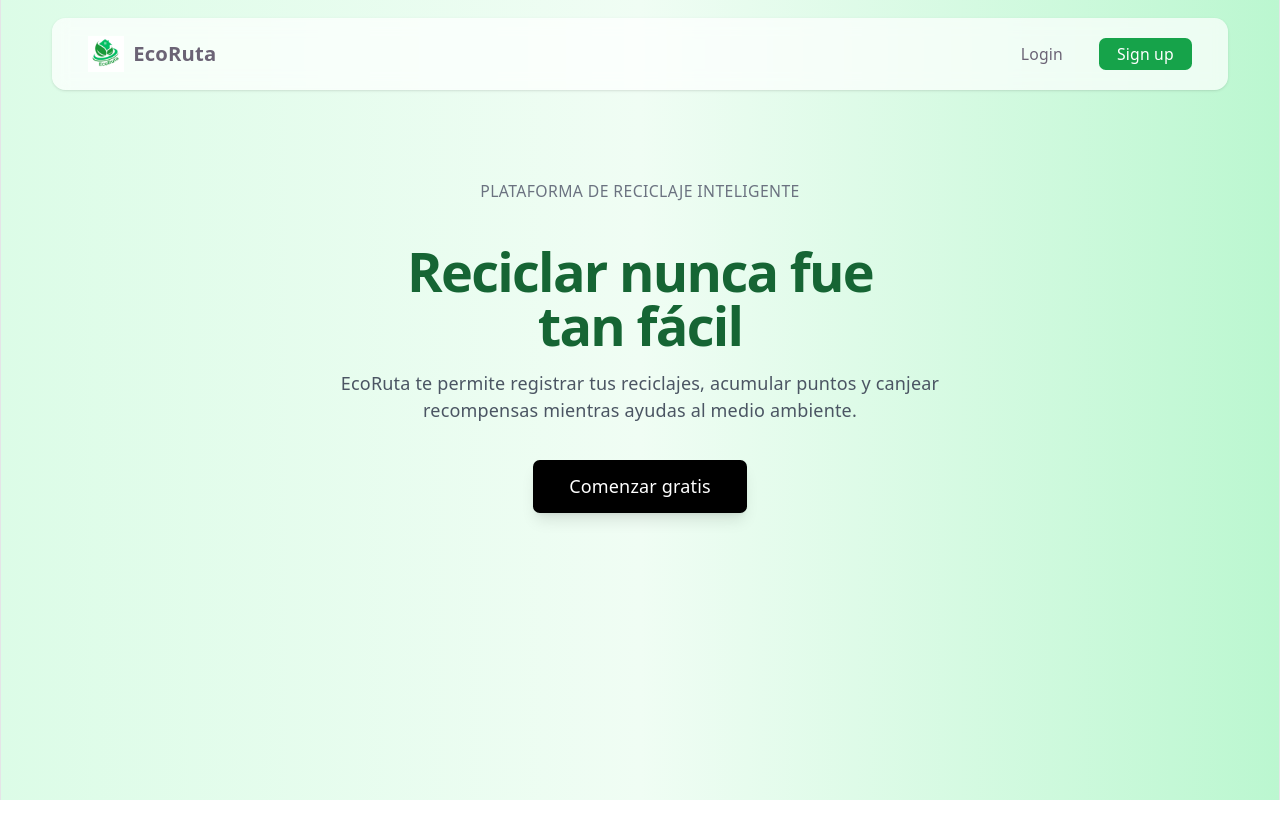
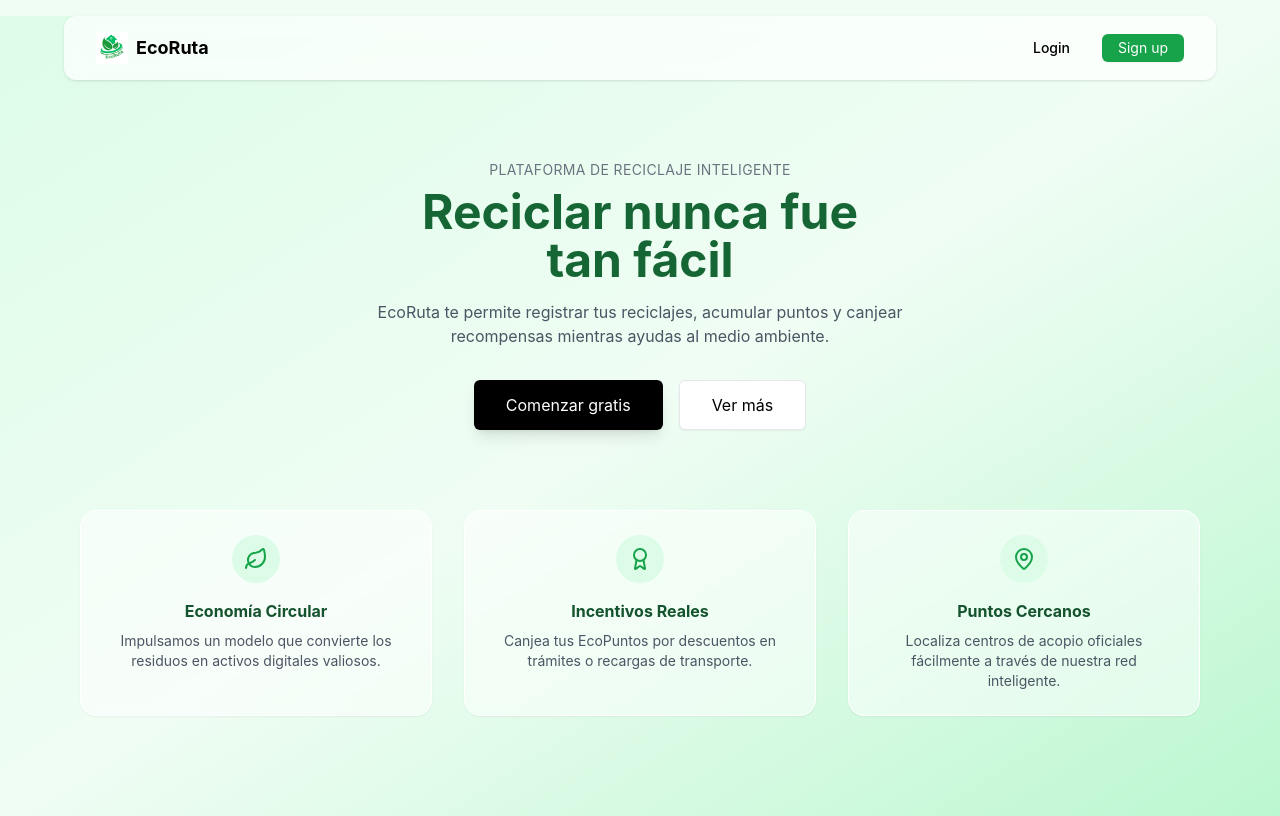
Before and after one commit to CanoJS/EcoRuta, a React (Vite) app: page / in a window 1280 px wide. Built offline with nearby package versions, Linux system fonts and the light colour scheme.

Commit message:
Mejora de home

```diff
--- a/package.json
+++ b/package.json
@@ -10,6 +10,7 @@
     "preview": "vite preview"
   },
   "dependencies": {
+    "lucide-react": "^1.8.0",
     "react": "^19.2.4",
     "react-dom": "^19.2.4"
   },
--- a/src/index.css
+++ b/src/index.css
@@ -2,120 +2,23 @@
 @tailwind components;
 @tailwind utilities;
 
-html, body, #root {
-  height: 100%;
+
+html, body {
   margin: 0;
   padding: 0;
+  min-height: 100%;
+  background-color: #f0fdf4;
+}
+
+#root {
+  width: 100%;
+  margin: 0;
+  padding: 0;
+  display: block;
 }
 
 :root {
-  --text: #6b6375;
-  --text-h: #08060d;
-  --bg: #fff;
-  --border: #e5e4e7;
-  --code-bg: #f4f3ec;
-  --accent: #aa3bff;
-  --accent-bg: rgba(170, 59, 255, 0.1);
-  --accent-border: rgba(170, 59, 255, 0.5);
-  --social-bg: rgba(244, 243, 236, 0.5);
-  --shadow:
-    rgba(0, 0, 0, 0.1) 0 10px 15px -3px, rgba(0, 0, 0, 0.05) 0 4px 6px -2px;
-
-  --sans: system-ui, 'Segoe UI', Roboto, sans-serif;
-  --heading: system-ui, 'Segoe UI', Roboto, sans-serif;
-  --mono: ui-monospace, Consolas, monospace;
-
-  font: 18px/145% var(--sans);
-  letter-spacing: 0.18px;
-  color-scheme: light dark;
-  color: var(--text);
-  background: var(--bg);
-  font-synthesis: none;
-  text-rendering: optimizeLegibility;
-  -webkit-font-smoothing: antialiased;
-  -moz-osx-font-smoothing: grayscale;
-
-  @media (max-width: 1024px) {
-    font-size: 16px;
-  }
+  font-family: Inter, system-ui, Avenir, Helvetica, Arial, sans-serif;
+  line-height: 1.5;
+  font-weight: 400;
 }
-
-@media (prefers-color-scheme: dark) {
-  :root {
-    --text: #9ca3af;
-    --text-h: #f3f4f6;
-    --bg: #16171d;
-    --border: #2e303a;
-    --code-bg: #1f2028;
-    --accent: #c084fc;
-    --accent-bg: rgba(192, 132, 252, 0.15);
-    --accent-border: rgba(192, 132, 252, 0.5);
-    --social-bg: rgba(47, 48, 58, 0.5);
-    --shadow:
-      rgba(0, 0, 0, 0.4) 0 10px 15px -3px, rgba(0, 0, 0, 0.25) 0 4px 6px -2px;
-  }
-
-  #social .button-icon {
-    filter: invert(1) brightness(2);
-  }
-}
-
-#root {
-  width: 1800px;
-  max-width: 100%;
-  margin: 0 auto;
-  text-align: center;
-  border-inline: 1px solid var(--border);
-  min-height: 100svh;
-  display: flex;
-  flex-direction: column;
-  box-sizing: border-box;
-}
-
-body {
-  margin: 0;
-}
-
-h1,
-h2 {
-  font-family: var(--heading);
-  font-weight: 500;
-  color: var(--text-h);
-}
-
-h1 {
-  font-size: 56px;
-  letter-spacing: -1.68px;
-  margin: 32px 0;
-  @media (max-width: 1024px) {
-    font-size: 36px;
-    margin: 20px 0;
-  }
-}
-h2 {
-  font-size: 24px;
-  line-height: 118%;
-  letter-spacing: -0.24px;
-  margin: 0 0 8px;
-  @media (max-width: 1024px) {
-    font-size: 20px;
-  }
-}
-p {
-  margin: 0;
-}
-
-code,
-.counter {
-  font-family: var(--mono);
-  display: inline-flex;
-  border-radius: 4px;
-  color: var(--text-h);
-}
-
-code {
-  font-size: 15px;
-  line-height: 135%;
-  padding: 4px 8px;
-  background: var(--code-bg);
-}
--- a/src/pages/Home.tsx
+++ b/src/pages/Home.tsx
@@ -1,4 +1,5 @@
 import logo from "../assets/logo.jpeg";
+import { Leaf, Award, MapPin } from "lucide-react";
 
 type Props = {
   setPage: (page: string) => void;
@@ -6,7 +7,7 @@ type Props = {
 
 function Home({ setPage }: Props) {
   return (
-    <div className="w-full min-h-screen bg-gradient-to-r from-green-100 via-green-50 to-green-200 pb-10">
+    <div className="w-full min-h-screen bg-gradient-to-br from-green-100 via-green-50 to-green-200 pb-20">
 
       <nav className="flex justify-between items-center px-4 md:px-8 py-4 bg-white/70 backdrop-blur rounded-xl mt-4 shadow max-w-6xl w-[92%] mx-auto">
         <div className="flex items-center gap-2">
@@ -23,7 +24,7 @@ function Home({ setPage }: Props) {
           </button>
           <button
             onClick={() => setPage("login")}
-            className="bg-green-600 text-white px-3 md:px-4 py-1 rounded-md text-sm"
+            className="bg-green-600 text-white px-3 md:px-4 py-1 rounded-md text-sm shadow-sm"
           >
             Sign up
           </button>
@@ -51,8 +52,38 @@ function Home({ setPage }: Props) {
           >
             Comenzar gratis
           </button>
+          <button className="bg-white px-8 py-3 rounded-md border shadow-sm">
+            Ver más
+          </button>
         </div>
       </div>
+
+      <div className="mt-20 max-w-6xl mx-auto px-4 grid grid-cols-1 md:grid-cols-3 gap-8">
+        <div className="bg-white/50 backdrop-blur-sm p-6 rounded-2xl border border-white shadow-sm flex flex-col items-center text-center">
+          <div className="bg-green-100 p-3 rounded-full text-green-600 mb-4">
+            <Leaf size={24} />
+          </div>
+          <h3 className="font-bold text-green-900 mb-2">Economía Circular</h3>
+          <p className="text-sm text-gray-600">Impulsamos un modelo que convierte los residuos en activos digitales valiosos.</p>
+        </div>
+
+        <div className="bg-white/50 backdrop-blur-sm p-6 rounded-2xl border border-white shadow-sm flex flex-col items-center text-center">
+          <div className="bg-green-100 p-3 rounded-full text-green-600 mb-4">
+            <Award size={24} />
+          </div>
+          <h3 className="font-bold text-green-900 mb-2">Incentivos Reales</h3>
+          <p className="text-sm text-gray-600">Canjea tus EcoPuntos por descuentos en trámites o recargas de transporte.</p>
+        </div>
+
+        <div className="bg-white/50 backdrop-blur-sm p-6 rounded-2xl border border-white shadow-sm flex flex-col items-center text-center">
+          <div className="bg-green-100 p-3 rounded-full text-green-600 mb-4">
+            <MapPin size={24} />
+          </div>
+          <h3 className="font-bold text-green-900 mb-2">Puntos Cercanos</h3>
+          <p className="text-sm text-gray-600">Localiza centros de acopio oficiales fácilmente a través de nuestra red inteligente.</p>
+        </div>
+      </div>
+
     </div>
   );
 }
```
Also changed, not shown: 1 other file (tests, documents, lock files or other folders).
